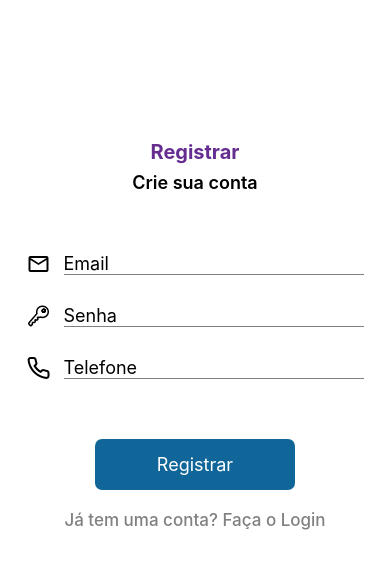
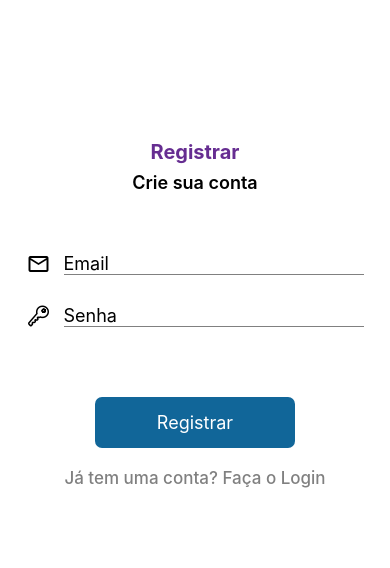
Before and after one commit to rodrigorosadini/PI-MOBILE-2023-, a React Native app in the folder laundry-app/: screen /Register in a window 390 px wide. Shown: the top 568 px of the page. Built offline with nearby package versions, Linux system fonts and the light colour scheme; no server answers.

Commit message:
Adicionando funcionalidade de Alerta de senha fraca

```diff
--- a/laundry-app/package.json
+++ b/laundry-app/package.json
@@ -19,7 +19,7 @@
     "expo-location": "~16.1.0",
     "expo-status-bar": "~1.6.0",
     "firebase": "^9.15.0",
-    "lottie-react-native": "^6.4.1",
+    "lottie-react-native": "5.1.6",
     "moment-jalaali": "^0.10.0",
     "react": "18.2.0",
     "react-dom": "18.2.0",
--- a/laundry-app/screens/RegisterScreen.js
+++ b/laundry-app/screens/RegisterScreen.js
@@ -21,10 +21,9 @@ import { doc, setDoc } from "firebase/firestore";
 const RegisterScreen = () => {
   const [email, setEmail] = useState("");
   const [password, setPassword] = useState("");
-  const [phone, setPhone] = useState("");
   const navigation = useNavigation();
   const register = () => {
-    if (email === "" || password === "" || phone === "") {
+    if (email === "" || password === "") {
       Alert.alert(
         "Campos Vazios",
         "Preencha os campos em branco",
@@ -39,6 +38,11 @@ const RegisterScreen = () => {
         { cancelable: false }
       );
     }
+
+    if (password.length < 7) {
+      Alert.alert("Erro", "A senha deve ter pelo menos 7 caracteres.");
+    }
+
     createUserWithEmailAndPassword(auth, email, password).then(
       (userCredential) => {
         console.log("user credential", userCredential);
@@ -120,23 +124,7 @@ const RegisterScreen = () => {
             />
           </View>
 
-          <View style={{ flexDirection: "row", alignItems: "center" }}>
-            <Feather name="phone" size={24} color="black" />
-            <TextInput
-              placeholder="Telefone"
-              value={phone}
-              onChangeText={(text) => setPhone(text)}
-              placeholderTextColor="black"
-              style={{
-                fontSize: password ? 18 : 18,
-                borderBottomWidth: 1,
-                borderBottomColor: "gray",
-                width: 300,
-                marginLeft: 13,
-                marginVertical: 10,
-              }}
-            />
-          </View>
+
 
           <Pressable
             onPress={register}
```
Also changed, not shown: 1 other file (tests, documents, lock files or other folders).
